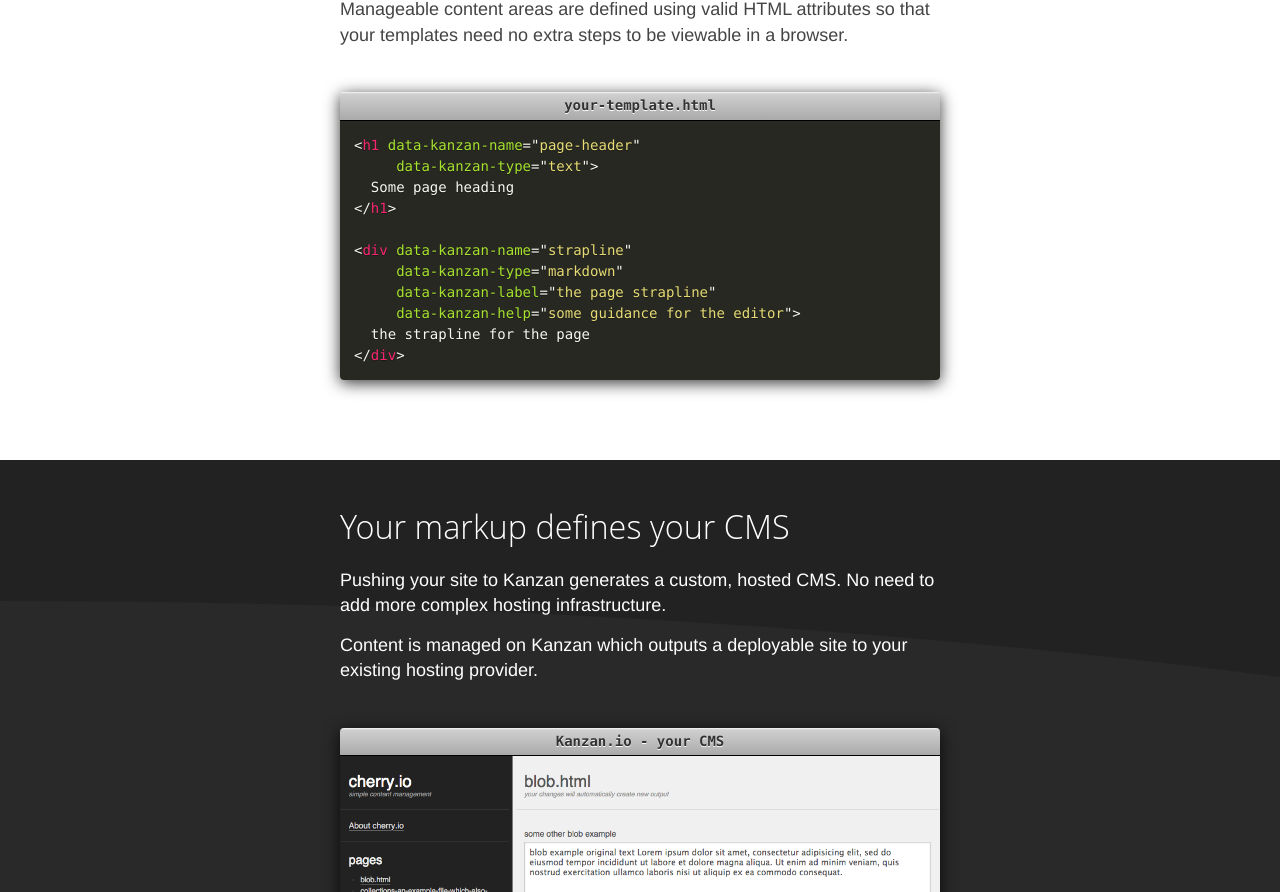
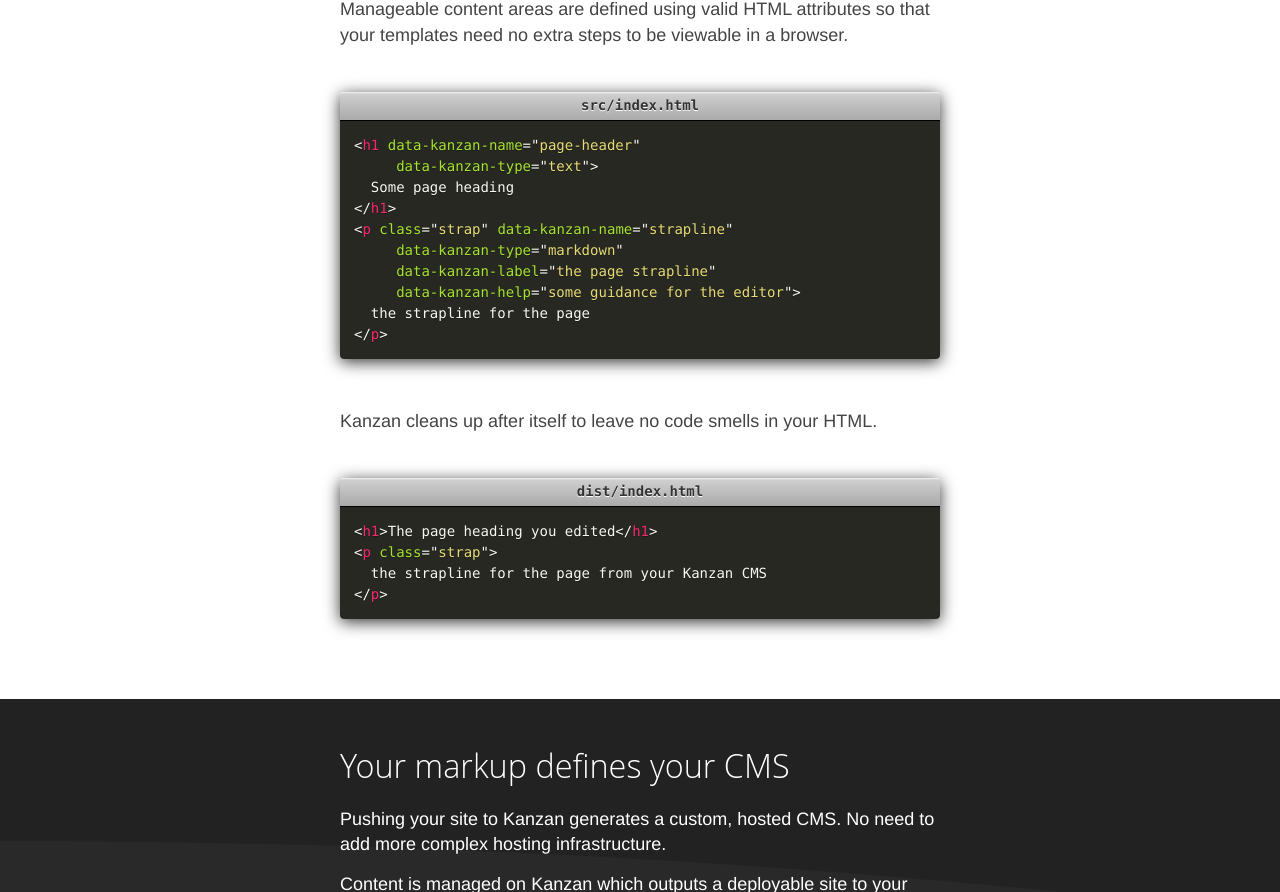
Before and after one commit to kanzanio/kanzan.io, a website: page coming-soon/src/index.html in a window 1280 px wide. Shown: the part 1388-2280 px from the top of the page. Drawn offline with Linux system fonts and the light colour scheme.

Commit message:
adding an example output code view

```diff
--- a/coming-soon/src/index.html
+++ b/coming-soon/src/index.html
@@ -59,23 +59,37 @@
           </p>
 
           <div class="editor">
-            <div class="editor-title">your-template.html</div>
+            <div class="editor-title">src/index.html</div>
             <div class="editor-text">
 <pre><code class="language-markup">&lt;h1 data-kanzan-name=&quot;page-header&quot;
      data-kanzan-type=&quot;text&quot;&gt;
   Some page heading
 &lt;/h1&gt;
-
-&lt;div data-kanzan-name=&quot;strapline&quot;
+&lt;p class=&quot;strap&quot; data-kanzan-name=&quot;strapline&quot;
      data-kanzan-type=&quot;markdown&quot;
      data-kanzan-label=&quot;the page strapline&quot;
      data-kanzan-help=&quot;some guidance for the editor&quot;&gt;
   the strapline for the page
-&lt;/div&gt;
+&lt;/p&gt;
 </code></pre>
               </div>
             </div>
           </div>
+
+          <p>Kanzan cleans up after itself to leave no code smells in your HTML.</p>
+
+          <div class="editor">
+            <div class="editor-title">dist/index.html</div>
+            <div class="editor-text">
+<pre><code class="language-markup">&lt;h1&gt;The page heading you edited&lt;/h1&gt;
+&lt;p class=&quot;strap&quot;&gt;
+  the strapline for the page from your Kanzan CMS
+&lt;/p&gt;
+</code></pre>
+              </div>
+            </div>
+          </div>
+
 
         </div>
       </div>
```
Also changed, not shown: coming-soon/dist/index.html.
